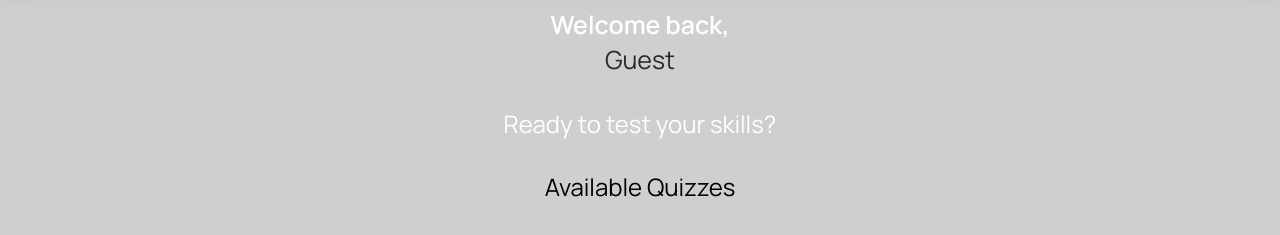
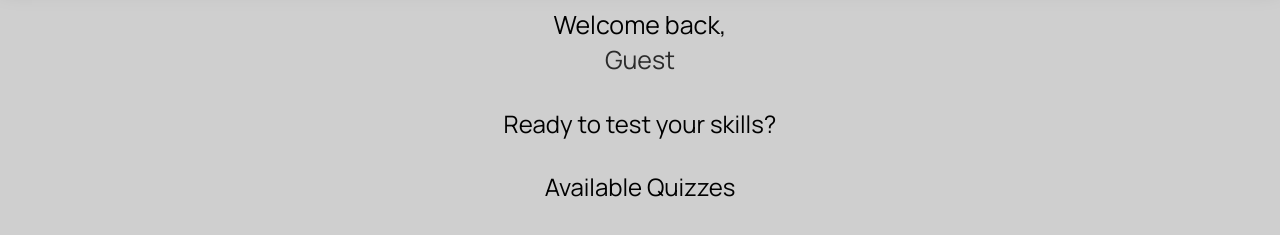
Before and after one commit to AdamAbdallah1/quizzy-app, a plain HTML site: page pages/home.html in a window 1280 px wide. Shown: the part 93-328 px from the top of the page. Drawn offline with Linux system fonts and the light colour scheme.

Commit message:
Styling more

```diff
--- a/styles/home.css
+++ b/styles/home.css
@@ -88,9 +88,9 @@ body {
 }
 
 .welcome-msg {
-    color: white;
+    color: black;
     text-align: center;
-    font-weight: 600;
+    font-weight: 200;
     margin-top: 20px;
     font-size: 25px;
 }
@@ -100,6 +100,7 @@ body {
     margin-top: 30px;
     font-family: 'Manrope', sans-serif;
     font-weight: 400;
+    color: black;
 }
 
 .container-header img{
@@ -150,6 +151,7 @@ body {
 
 .quiz-card h3 {
     margin-top: -15px;
+    font-weight: 200;
     margin-bottom: 20px;
 }
 
```
